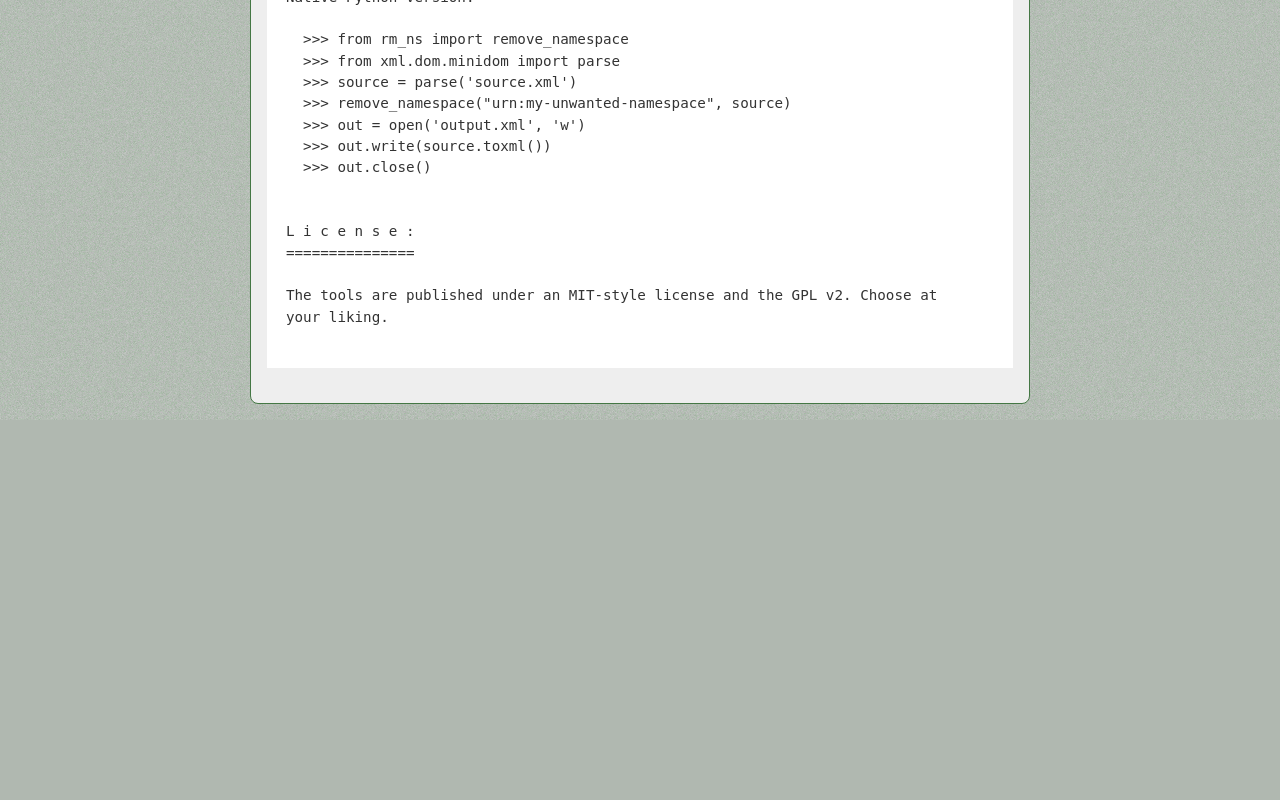
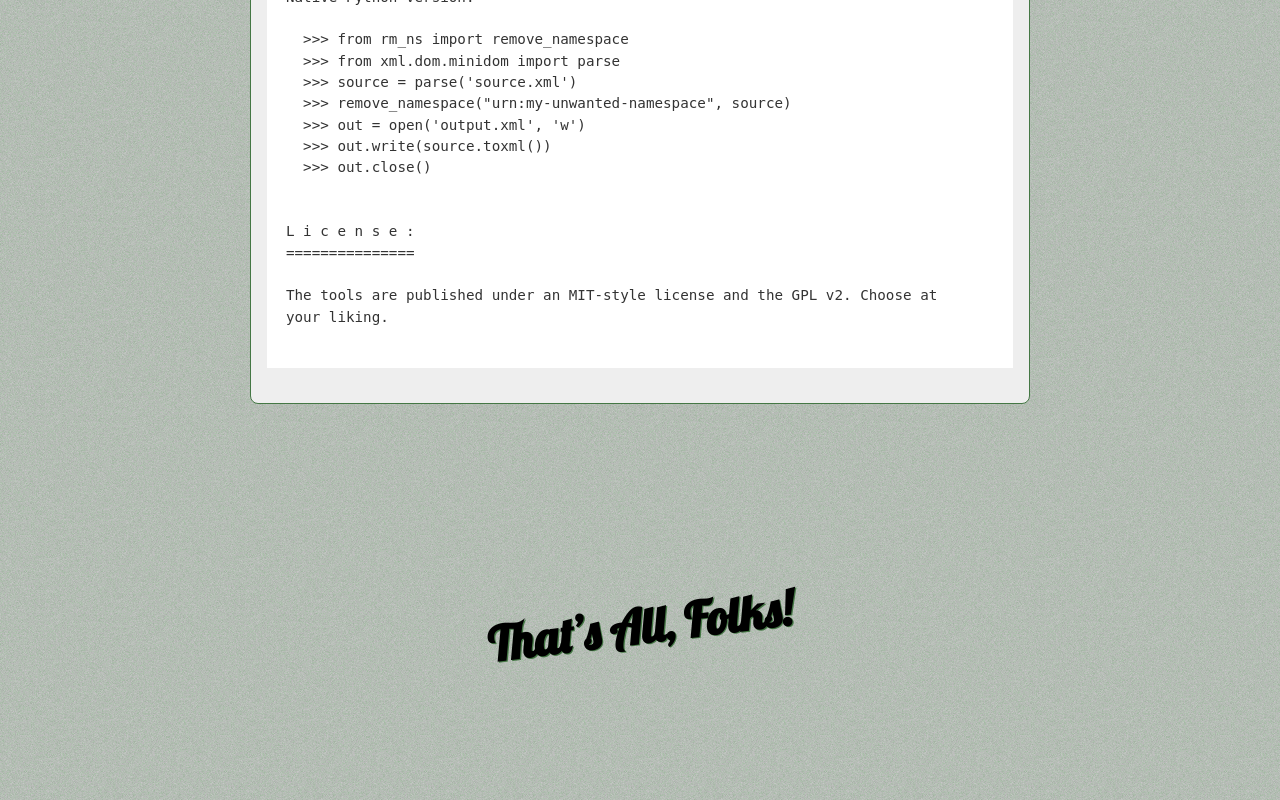
Before and after one commit to Boldewyn/rm-ns, a plain HTML site: page index.html in a window 1280 px wide. Shown: the part 4726-5526 px from the top of the page. Before the commit the page ends 5146 px from the top, so only its background shows below. Drawn offline with Linux system fonts and the light colour scheme.

Commit message:
a nicer ending for index.html

```diff
--- a/index.html
+++ b/index.html
@@ -241,6 +241,19 @@ The tools are published under an MIT-style license and the GPL v2. Choose at
 your liking.
         </pre>
       </section>
+      <div>
+        <p style="
+text-align: center;
+margin: 4em 0 3em;
+color: black;
+font: bold 300% Lobster;
+-moz-transform: rotate(-7deg);
+-webkit-transform: rotate(-7deg);
+-o-transform: rotate(-7deg);
+transform: rotate(-7deg);
+text-shadow: #474 1px 1px 0px;
+">That’s All, Folks!</p>
+      </div>
     </div>
   </body>
 </html>
```
